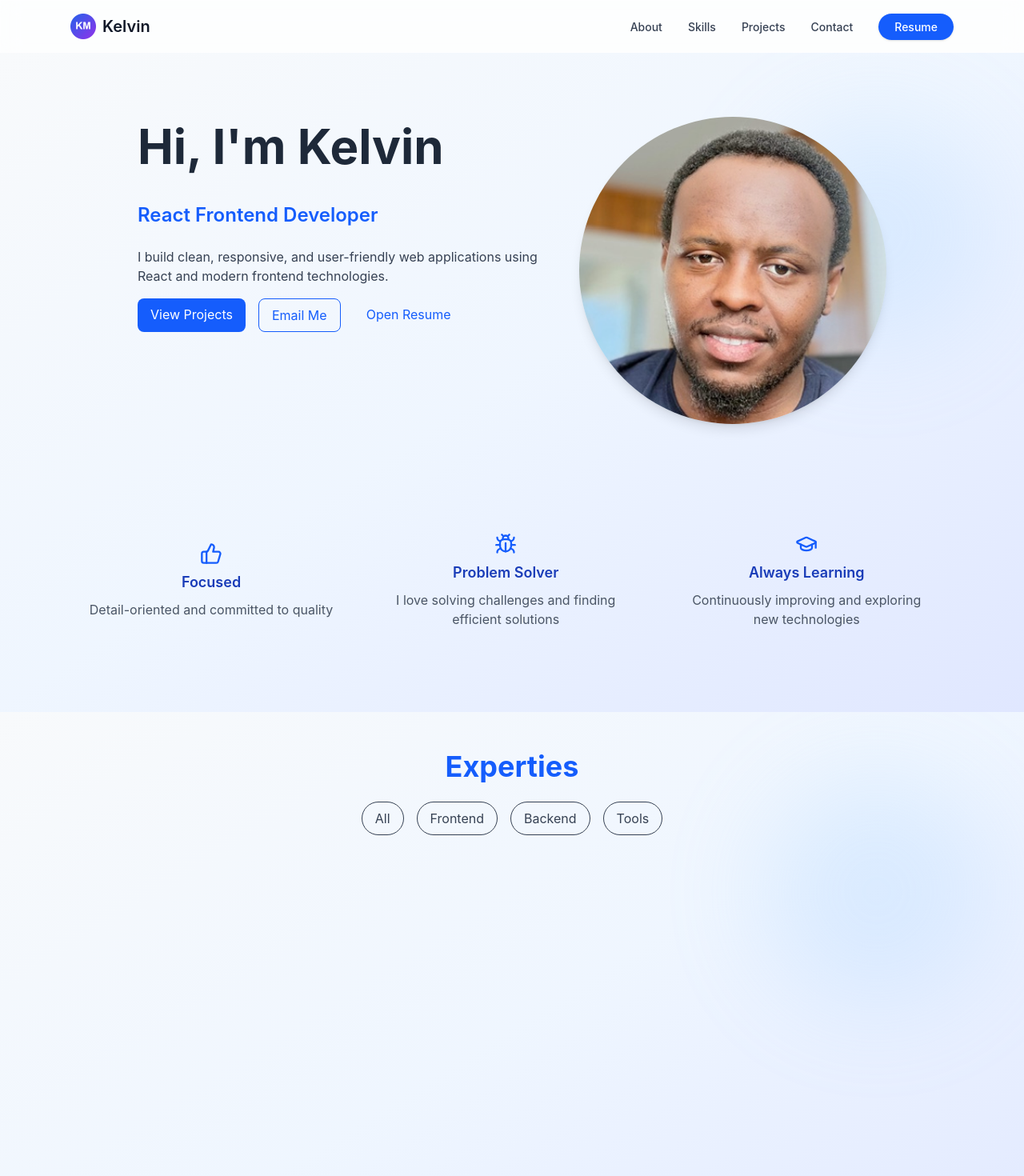
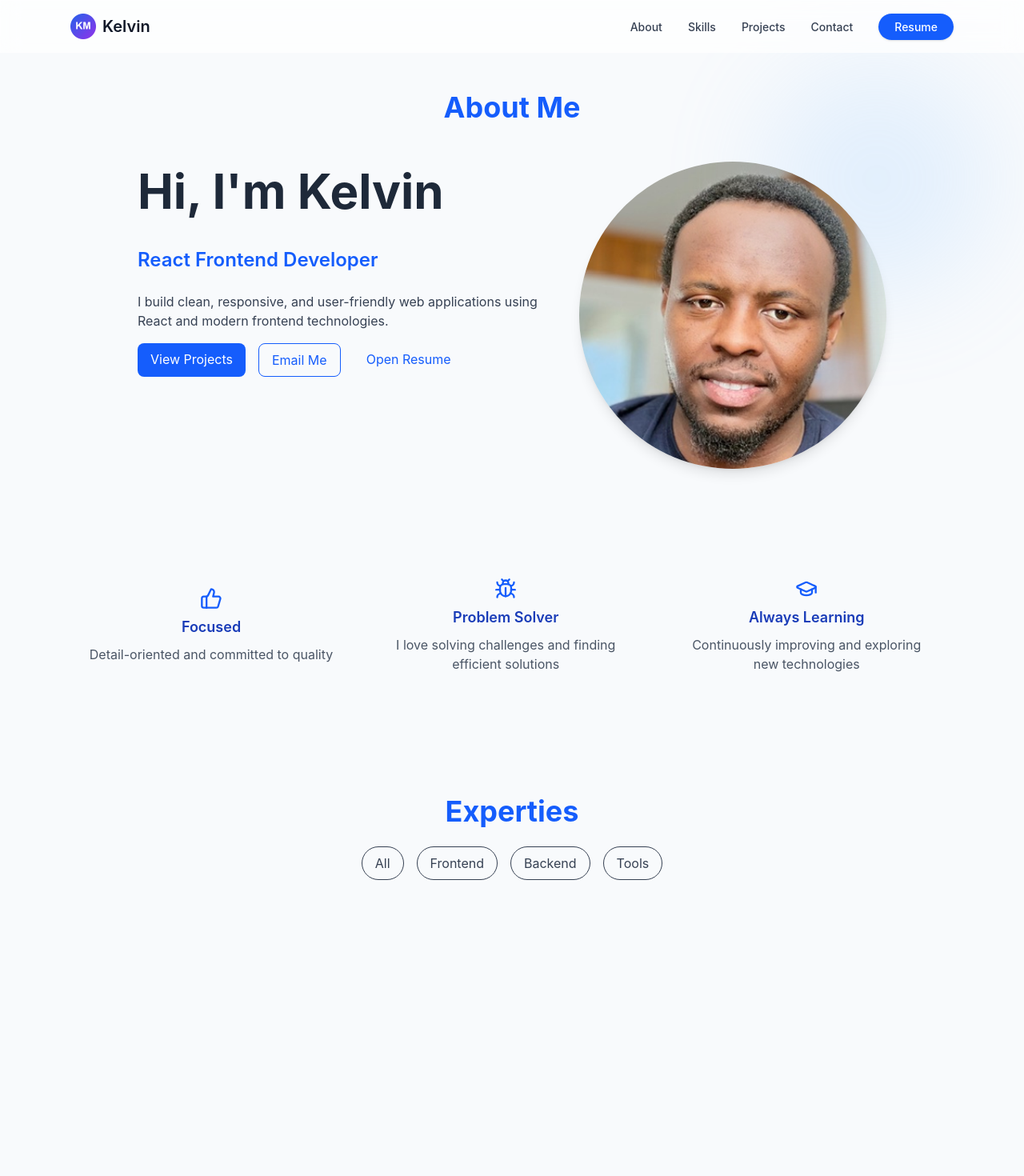
Before and after one commit to Mankelvo/personal-portfolio, a React (Vite) app: page / in a window 1280 px wide. Shown: the top 1470 px of the page at 80% size. Built offline with nearby package versions, Linux system fonts and the light colour scheme.

Commit message:
refactor: introduce reusable Section component and apply to About and Skills

```diff
--- /dev/null
+++ b/src/components/layout/sections.jsx
@@ -0,0 +1,16 @@
+import React from 'react'
+
+function Section({id,children,className='' }){
+return (
+    <section
+    id={id}
+    className={`scroll-mt-20 min-h-screen px-10 py-12 ${className}`}
+    >
+        <div className={`max-w-6xl mx-auto ${className}`}>
+            {children}
+        </div>
+    </section>
+)
+}
+
+export default Section;
--- a/src/components/sections/About.jsx
+++ b/src/components/sections/About.jsx
@@ -1,16 +1,18 @@
 import Kelvin from "../../assets/images/Kelvin.jpeg";
 import Button from '../ui/Button';
 import { ThumbsUp, Bug,GraduationCap } from 'lucide-react';
+import Section from "../layout/sections";
 
 
 function About(){
 
 
     return (
-        <section id="about" className="scroll-mt-20 relative z-10 overflow-hidden bg-gradient-to-br from-slate-50 via-blue-50 to-indigo-100  min-h-screen  px-10 py-12">
+        <Section >
                      <div className="absolute right-10 top-20 w-72 h-72 bg-blue-300 rounded-full blur-3xl opacity-20"></div>
 
-          <div className="max-w-6xl mx-auto">
+          <div >
+            <h2 className='text-3xl md:text-4xl font-bold text-blue-600 text-center mb-4'>About Me</h2>
 
              <div className="flex flex-col  items-center gap-16 mb-2 p-4 ">
 
@@ -85,7 +87,7 @@ function About(){
 
         </div>
 
-        </section>
+        </Section>
     )
 }
 
--- a/src/components/sections/Skills.jsx
+++ b/src/components/sections/Skills.jsx
@@ -1,16 +1,16 @@
 import { useState } from 'react';
 import skills from '../../data/skills.js';
 import { NavLink } from '../layout/Navbar.jsx';
+import Section from '../layout/sections.jsx';
 function Skills(){
 
   const[activeCategory, SetactiveCategory] = useState("all");
   const categories =["All", "Frontend", "Backend", "Tools"];
 
     return (
-            <section id="skills" className="scroll-mt-20 relative z-10 overflow-hidden bg-gradient-to-br from-slate-50 via-blue-50 to-indigo-100  min-h-screen  px-10 py-12">
-                     <div className="absolute right-10 top-20 w-72 h-72 bg-blue-300 rounded-full blur-3xl opacity-20"></div>
+            <Section id="skills"  >
 
-        <div className="max-w-6xl mx-auto relative z-10">
+        <div className=" relative z-10">
             <h2 className='text-3xl md:text-4xl font-bold text-blue-600 text-center mb-4'>Experties</h2>
 
                     <div className='flex flex-col md:flex-row justify-center gap-4 mt-6 '>
@@ -53,7 +53,7 @@ function Skills(){
 
 </div>
 
-   </section>
+   </Section>
 
 
        )
```
